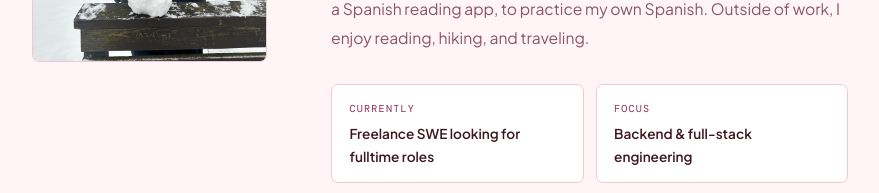
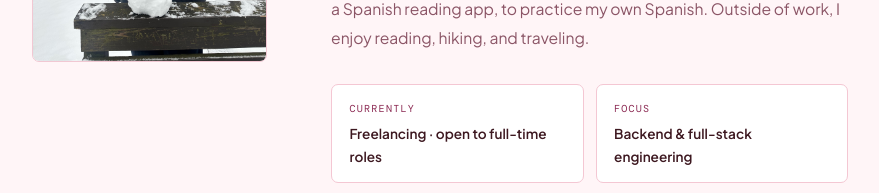
Before and after one commit to afsanab/AfsanasPortfolio, a React (Vite) app: page / in a window 1280 px wide. Shown: the part 900-1093 px from the top of the page, without its empty margins (200-1079 px from the left). Built offline with nearby package versions, Linux system fonts and the light colour scheme.

Commit message:
Update freelance status wording in aboutFacts

```diff
--- a/src/App.tsx
+++ b/src/App.tsx
@@ -9,7 +9,7 @@ const navLinks = [
 ]
 
 const aboutFacts = [
-  { label: 'Currently', value: 'Freelance SWE looking for fulltime roles' },
+  { label: 'Currently', value: 'Freelancing · open to full-time roles' },
   { label: 'Focus', value: 'Backend & full-stack engineering' },
   { label: 'Education', value: "B.S. Computer Science · RPI '24" },
   { label: 'Based in', value: 'New York City' },
```
